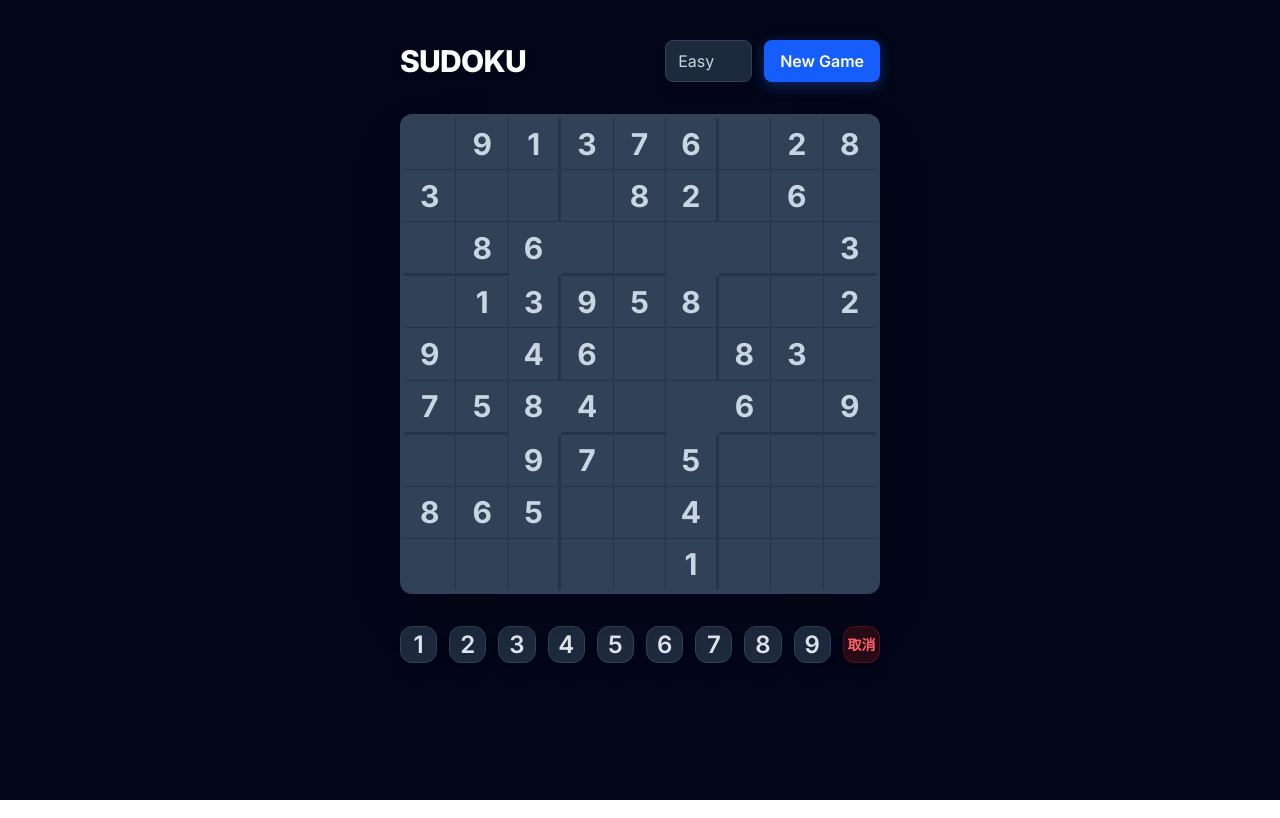
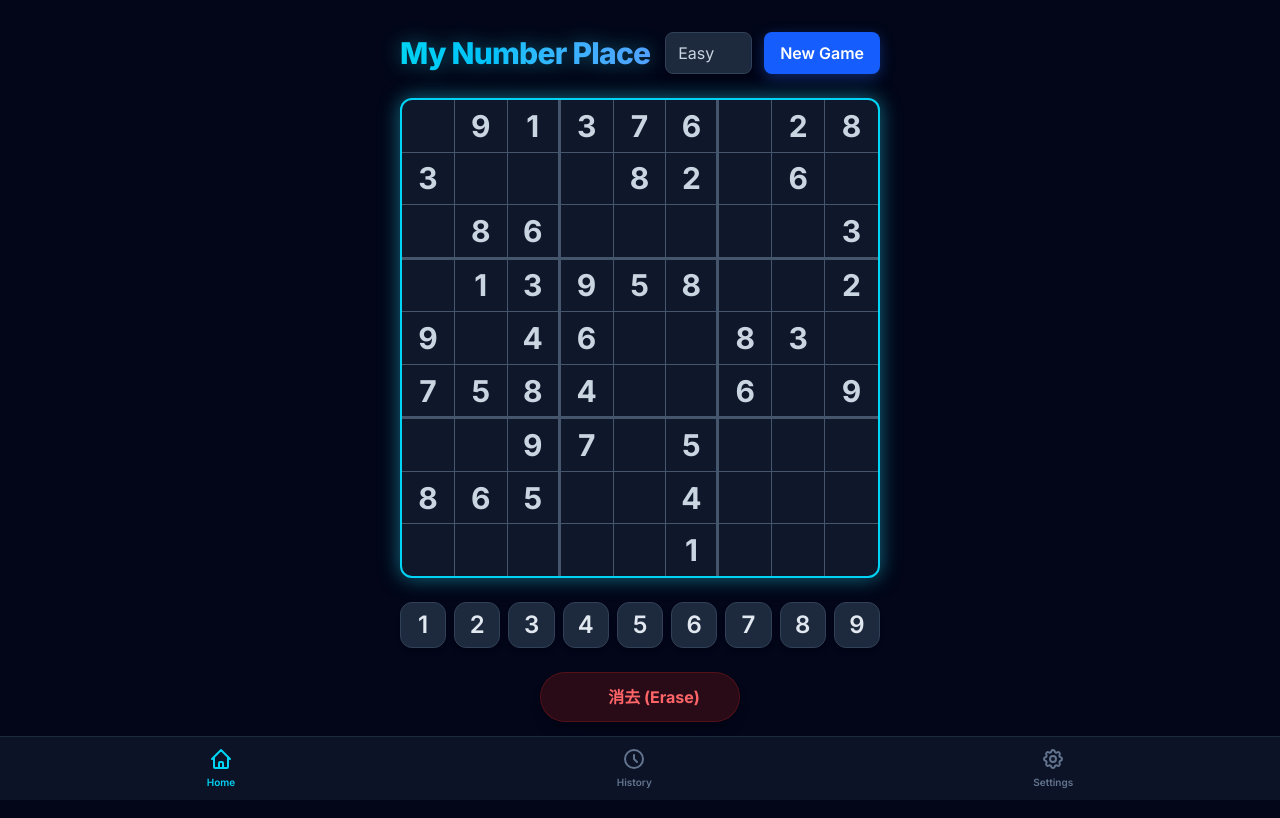
Before and after one commit to ichitaka58/my-number-place, a React (Vite) app: page / in a window 1280 px wide. Built offline with nearby package versions, Linux system fonts and the light colour scheme.

Commit message:
feat: redesign UI with modern styling, improved layout, and added bottom navigation bar

```diff
--- a/src/App.tsx
+++ b/src/App.tsx
@@ -34,15 +34,15 @@ function App() {
   const selectedValue = (selectedRow >= 0 && selectedCol >= 0) ? matrix[selectedRow]?.[selectedCol] ?? 0 : 0;
 
   return (
-    <div className="min-h-screen bg-slate-950 font-['Inter',_sans-serif] text-slate-100 flex flex-col items-center py-10 px-4">
+    <div className="min-h-screen bg-slate-950 font-['Inter',_sans-serif] text-slate-100 flex flex-col items-center pt-8 pb-24 px-4 overflow-x-hidden">
       {completed && <Confetti width={windowWidth} height={windowHeight} recycle={false} numberOfPieces={500} />}
 
       {/* Header Area */}
-      <div className="flex justify-between items-center w-full max-w-[480px] mb-8">
-        <h1 className="text-2xl md:text-3xl font-extrabold tracking-tight text-white drop-shadow-md">
-          SUDOKU
+      <div className="flex flex-col sm:flex-row justify-between items-center w-full max-w-[480px] mb-6 gap-4 sm:gap-0">
+        <h1 className="text-3xl font-extrabold tracking-tight text-transparent bg-clip-text bg-gradient-to-r from-cyan-400 to-blue-400 drop-shadow-[0_0_10px_rgba(34,211,238,0.4)] whitespace-nowrap">
+          My Number Place
         </h1>
-        <div className="flex gap-3">
+        <div className="flex gap-3 w-full sm:w-auto justify-center">
           <select
             value={level}
             onChange={(e) => setLevel(e.target.value as Level)}
@@ -64,18 +64,12 @@ function App() {
 
       {/* Sudoku Grid Area */}
       <div className="w-full max-w-[480px] aspect-square relative">
-        <div className={`w-full h-full grid grid-cols-9 bg-slate-700 border-4 border-slate-700 rounded-xl overflow-hidden shadow-2xl transition-all duration-700 ${completed ? "blur-sm grayscale-[50%]" : ""}`}>
+        <div className={`w-full h-full grid grid-cols-9 bg-slate-900 border-2 border-cyan-400 rounded-xl overflow-hidden shadow-[0_0_20px_rgba(34,211,238,0.5)] transition-all duration-700 ${completed ? "blur-sm grayscale-[50%]" : ""}`}>
           {matrix.map((row, rowIndex) => (
             row.map((cell, cellIndex) => {
               // 状態の判定
               const isSelected = selectedRow === rowIndex && selectedCol === cellIndex;
               const isInitial = initialBoard[rowIndex][cellIndex] !== 0;
-
-              // クロスハイライト (同じ行、同じ列、同じ3x3ブロック)
-              const isSameRow = selectedRow === rowIndex;
-              const isSameCol = selectedCol === cellIndex;
-              const isSameBlock = Math.floor(selectedRow / 3) === Math.floor(rowIndex / 3) && Math.floor(selectedCol / 3) === Math.floor(cellIndex / 3);
-              const isRelated = (isSameRow || isSameCol || isSameBlock) && !isSelected && selectedRow !== -1;
 
               // 同じ数字のハイライト
               const isSameValue = cell !== 0 && selectedValue === cell && !isSelected;
@@ -85,11 +79,9 @@ function App() {
               if (completed) {
                 bgClass = "bg-slate-900";
               } else if (isSelected) {
-                bgClass = "bg-blue-500/30 ring-2 ring-inset ring-blue-500 shadow-[0_0_15px_rgba(59,130,246,0.5)] z-10";
+                bgClass = "bg-blue-500/30 ring-2 ring-inset ring-cyan-400 shadow-[0_0_15px_rgba(34,211,238,0.5)] z-10";
               } else if (isSameValue) {
                 bgClass = "bg-cyan-900/40";
-              } else if (isRelated) {
-                bgClass = "bg-slate-800";
               } else {
                 bgClass = "hover:bg-slate-800 transition-colors duration-200";
               }
@@ -108,8 +100,9 @@ function App() {
               }
 
               // 枠線の構築 (3x3ブロックを区切る太い線)
-              const borderBottom = rowIndex % 3 === 2 && rowIndex !== 8 ? "border-b-[3px] border-slate-700" : "border-b border-slate-800/50";
-              const borderRight = cellIndex % 3 === 2 && cellIndex !== 8 ? "border-r-[3px] border-slate-700" : "border-r border-slate-800/50";
+              // `border-slate-600` をベースカラーとし、3x3の区切りだけ太さを変えることで統一感を出す
+              const borderBottom = rowIndex % 3 === 2 && rowIndex !== 8 ? "border-b-[3px]" : "border-b";
+              const borderRight = cellIndex % 3 === 2 && cellIndex !== 8 ? "border-r-[3px]" : "border-r";
               const borderNoneBottom = rowIndex === 8 ? "border-b-0" : "";
               const borderNoneRight = cellIndex === 8 ? "border-r-0" : "";
 
@@ -119,6 +112,7 @@ function App() {
                   onClick={() => setSelectedCell([rowIndex, cellIndex])}
                   className={`
                     flex items-center justify-center text-xl md:text-3xl cursor-pointer select-none
+                    border-slate-600
                     ${bgClass}
                     ${textClass}
                     ${borderBottom} ${borderRight} ${borderNoneBottom} ${borderNoneRight}
@@ -134,31 +128,57 @@ function App() {
 
         {/* Completed Message */}
         {completed && (
-           <p className="text-3xl md:text-5xl font-extrabold text-transparent bg-clip-text bg-gradient-to-r from-cyan-400 via-blue-500 to-purple-500 drop-shadow-2xl bg-slate-900/80 backdrop-blur-md px-6 py-4 md:px-10 md:py-8 rounded-3xl border border-white/10 absolute top-1/2 left-1/2 -translate-x-1/2 -translate-y-1/2 animate-slide-up-bounce z-50 whitespace-nowrap shadow-[0_0_50px_rgba(59,130,246,0.3)] pointer-events-none">
+           <p className="text-2xl sm:text-3xl md:text-5xl font-extrabold text-transparent bg-clip-text bg-gradient-to-r from-cyan-400 via-blue-500 to-purple-500 drop-shadow-2xl bg-slate-900/80 backdrop-blur-md px-4 py-3 sm:px-6 sm:py-4 md:px-10 md:py-8 rounded-2xl md:rounded-3xl border border-white/10 absolute top-1/2 left-1/2 animate-slide-up-bounce z-50 whitespace-nowrap shadow-[0_0_50px_rgba(59,130,246,0.3)] pointer-events-none">
              🎉 Completed! 🎊
            </p>
         )}
       </div>
 
       {/* Number Pad Area */}
-      <div className="grid grid-cols-5 sm:grid-cols-10 gap-2 sm:gap-3 w-full max-w-[480px] mt-8">
+      <div className="w-full max-w-[480px] mt-6 flex flex-col gap-3 sm:gap-4">
+        {/* 数字ボタン: 1列に配置 */}
+        <div className="grid grid-cols-9 gap-1 sm:gap-2">
           {NUMBERS.map((n) => (
             <button
               key={n}
               onClick={onClickNumberButton}
               disabled={completed}
-            className="aspect-square flex items-center justify-center rounded-xl bg-slate-800 text-slate-200 text-xl md:text-2xl font-semibold shadow-lg border border-slate-700 hover:bg-slate-700 hover:-translate-y-1 hover:shadow-cyan-500/20 active:translate-y-0 transition-all duration-200 disabled:opacity-50 disabled:hover:translate-y-0 disabled:cursor-not-allowed"
+              className="aspect-[4/5] sm:aspect-square flex items-center justify-center rounded-lg sm:rounded-xl bg-slate-800 text-slate-200 text-lg sm:text-2xl font-semibold shadow-md border border-slate-700 hover:bg-slate-700 hover:-translate-y-1 hover:shadow-cyan-500/20 active:scale-95 transition-all duration-200 disabled:opacity-50 disabled:hover:translate-y-0 disabled:cursor-not-allowed"
             >
               {n}
             </button>
           ))}
+        </div>
+
+        {/* キャンセルボタン: 行を変えて大きく配置 */}
+        <div className="flex justify-center mt-2">
           <button
             onClick={onClickCancelButton}
             disabled={completed}
-          className="aspect-square flex items-center justify-center rounded-xl bg-red-900/30 text-red-400 text-sm font-semibold shadow-lg border border-red-900/50 hover:bg-red-900/50 hover:-translate-y-1 active:translate-y-0 transition-all duration-200 disabled:opacity-50 disabled:hover:translate-y-0 disabled:cursor-not-allowed"
+            className="w-full max-w-[200px] py-3 flex items-center justify-center gap-2 rounded-full bg-red-900/30 text-red-400 text-sm sm:text-base font-bold shadow-lg border border-red-900/50 hover:bg-red-900/50 hover:-translate-y-1 active:scale-95 transition-all duration-200 disabled:opacity-50 disabled:hover:translate-y-0 disabled:cursor-not-allowed"
           >
-          取消
+            <svg className="w-5 h-5" fill="none" stroke="currentColor" viewBox="0 0 24 24">
+              <path strokeLinecap="round" strokeLinejoin="round" strokeWidth={2} d="M12v2m0 4h.01m-6.938 4h13.856c1.54 0 2.502-1.667 1.732-3L13.732 4c-.77-1.333-2.694-1.333-3.464 0L3.34 16c-.77 1.333.192 3 1.732 3z"/>
+            </svg>
+            消去 (Erase)
           </button>
+        </div>
+      </div>
+
+      {/* Bottom Navigation Bar */}
+      <div className="fixed bottom-0 left-0 w-full h-16 bg-slate-900/80 backdrop-blur-xl border-t border-slate-800 flex justify-around items-center px-4 z-50">
+        <div className="flex flex-col items-center justify-center text-cyan-400 cursor-pointer active:scale-95 transition-transform">
+          <svg className="w-5 h-5 sm:w-6 sm:h-6 mb-1" fill="none" stroke="currentColor" viewBox="0 0 24 24"><path strokeLinecap="round" strokeLinejoin="round" strokeWidth={2} d="M3 12l2-2m0 0l7-7 7 7M5 10v10a1 1 0 001 1h3m10-11l2 2m-2-2v10a1 1 0 01-1 1h-3m-6 0a1 1 0 001-1v-4a1 1 0 011-1h2a1 1 0 011 1v4a1 1 0 001 1m-6 0h6"/></svg>
+          <span className="text-[10px] font-semibold">Home</span>
+        </div>
+        <div className="flex flex-col items-center justify-center text-slate-500 hover:text-slate-300 cursor-pointer active:scale-95 transition-all">
+          <svg className="w-5 h-5 sm:w-6 sm:h-6 mb-1" fill="none" stroke="currentColor" viewBox="0 0 24 24"><path strokeLinecap="round" strokeLinejoin="round" strokeWidth={2} d="M12 8v4l3 3m6-3a9 9 0 11-18 0 9 9 0 0118 0z" /></svg>
+          <span className="text-[10px] font-semibold">History</span>
+        </div>
+        <div className="flex flex-col items-center justify-center text-slate-500 hover:text-slate-300 cursor-pointer active:scale-95 transition-all">
+          <svg className="w-5 h-5 sm:w-6 sm:h-6 mb-1" fill="none" stroke="currentColor" viewBox="0 0 24 24"><path strokeLinecap="round" strokeLinejoin="round" strokeWidth={2} d="M10.325 4.317c.426-1.756 2.924-1.756 3.35 0a1.724 1.724 0 002.573 1.066c1.543-.94 3.31.826 2.37 2.37a1.724 1.724 0 001.065 2.572c1.756.426 1.756 2.924 0 3.35a1.724 1.724 0 00-1.066 2.573c.94 1.543-.826 3.31-2.37 2.37a1.724 1.724 0 00-2.572 1.065c-.426 1.756-2.924 1.756-3.35 0a1.724 1.724 0 00-2.573-1.066c-1.543.94-3.31-.826-2.37-2.37a1.724 1.724 0 00-1.065-2.572c-1.756-.426-1.756-2.924 0-3.35a1.724 1.724 0 001.066-2.573c-.94-1.543.826-3.31 2.37-2.37.996.608 2.296.07 2.572-1.065z" /><path strokeLinecap="round" strokeLinejoin="round" strokeWidth={2} d="M15 12a3 3 0 11-6 0 3 3 0 016 0z" /></svg>
+          <span className="text-[10px] font-semibold">Settings</span>
+        </div>
       </div>
     </div>
   );
```
Lines whose indentation alone changed are shown as unchanged.
